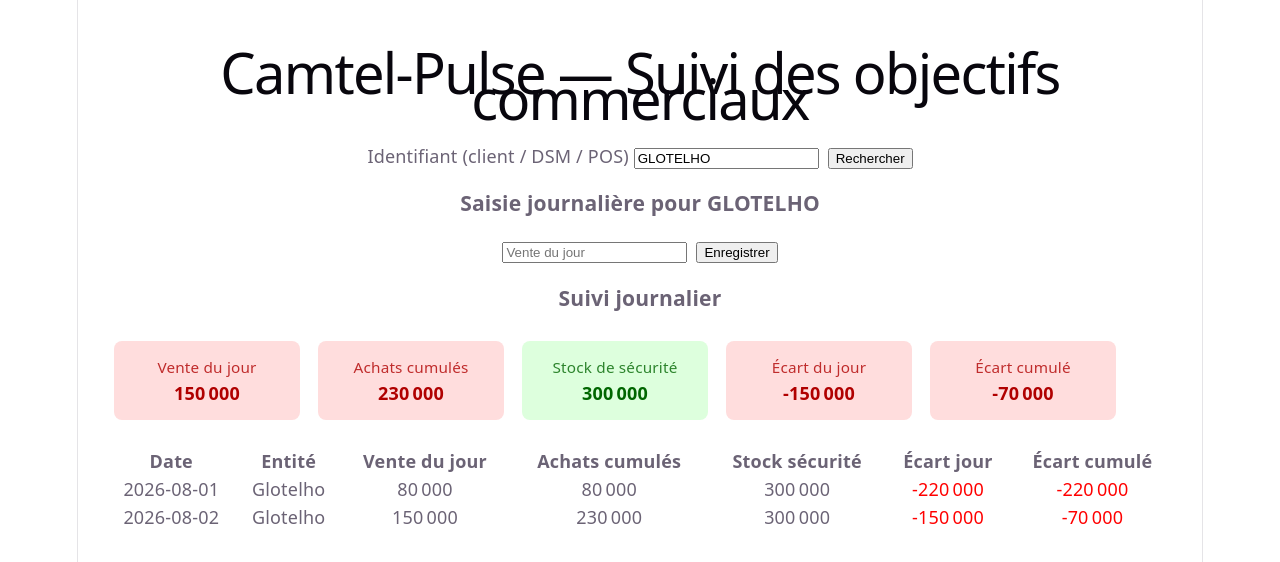
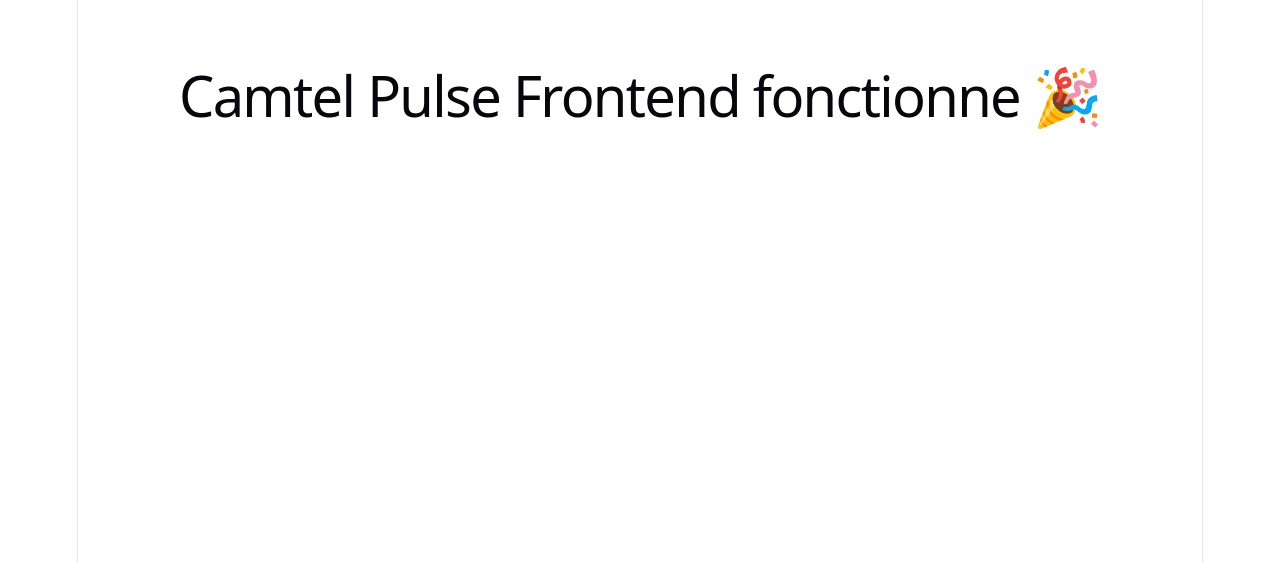
Before and after one commit to Gabriela266-ux/Camtel-Pulse, a React (Vite) app in the folder frontend/: page / in a window 1280 px wide. Shown: the top 562 px of the page. Built offline with nearby package versions, Linux system fonts and the light colour scheme.

Commit message:
Modify App component to show success message
Updated the App component to display a success message.

```diff
--- a/frontend/src/App.tsx
+++ b/frontend/src/App.tsx
@@ -1,92 +1,9 @@
-import React, { useState } from 'react';
-import './App.css';
-import SearchBar from './components/SearchBar';
-import DailyInputForm from './components/DailyInputForm';
-import DailyTable from './components/DailyTable';
-import { DailyEntry } from './types';
-
-const STOCK_SECURITE_CLIENT = (objectifMensuel: number) =>
-  (objectifMensuel / 31) * 3;
-
-const App: React.FC = () => {
-  const [searchId, setSearchId] = useState<string>('GLOTELHO');
-  const [currentId, setCurrentId] = useState<string>('GLOTELHO');
-  const [entries, setEntries] = useState<DailyEntry[]>([
-    {
-      date: '2026-08-01',
-      entityId: 'GLOTELHO',
-      entityName: 'Glotelho',
-      level: 'client',
-      venteJour: 80000,
-      achatsCumulés: 80000,
-      stockSécurité: 300000,
-      écartJour: 80000 - 300000,
-      écartCumulé: 80000 - 300000,
-    },
-    {
-      date: '2026-08-02',
-      entityId: 'GLOTELHO',
-      entityName: 'Glotelho',
-      level: 'client',
-      venteJour: 150000,
-      achatsCumulés: 230000,
-      stockSécurité: 300000,
-      écartJour: 150000 - 300000,
-      écartCumulé: 230000 - 300000,
-    },
-  ]);
-
-  const objectifMensuelClient = 3_100_000;
-  const stockSécurité = STOCK_SECURITE_CLIENT(objectifMensuelClient);
-
-  const handleSearch = () => {
-    setCurrentId(searchId.trim());
-    // plus tard : appel backend pour charger les données de cette entité
-  };
-
-  const handleNewSale = (venteJour: number) => {
-    const today = new Date().toISOString().slice(0, 10);
-    const previous = entries.filter((e) => e.entityId === currentId);
-    const lastCumul = previous.length
-      ? previous[previous.length - 1].achatsCumulés
-      : 0;
-
-    const achatsCumulés = lastCumul + venteJour;
-    const écartJour = venteJour - stockSécurité;
-    const écartCumulé = achatsCumulés - stockSécurité;
-
-    const newEntry: DailyEntry = {
-      date: today,
-      entityId: currentId,
-      entityName: currentId,
-      level: 'client',
-      venteJour,
-      achatsCumulés,
-      stockSécurité,
-      écartJour,
-      écartCumulé,
-    };
-
-    setEntries([...entries, newEntry]);
-  };
-
-  const filteredEntries = entries.filter((e) => e.entityId === currentId);
-
+function App() {
   return (
-    <div style={{ padding: '1.5rem', fontFamily: 'system-ui, sans-serif' }}>
-      <h1>Camtel-Pulse — Suivi des objectifs commerciaux</h1>
-
-      <SearchBar
-        value={searchId}
-        onChange={setSearchId}
-        onSearch={handleSearch}
-      />
-
-      <DailyInputForm entityId={currentId} onSubmit={handleNewSale} />
-
-      <DailyTable entries={filteredEntries} />
+    <div style={{ textAlign: 'center', marginTop: '50px' }}>
+      <h1>Camtel Pulse Frontend fonctionne 🎉</h1>
     </div>
   );
-};
+}
 
 export default App;
```
